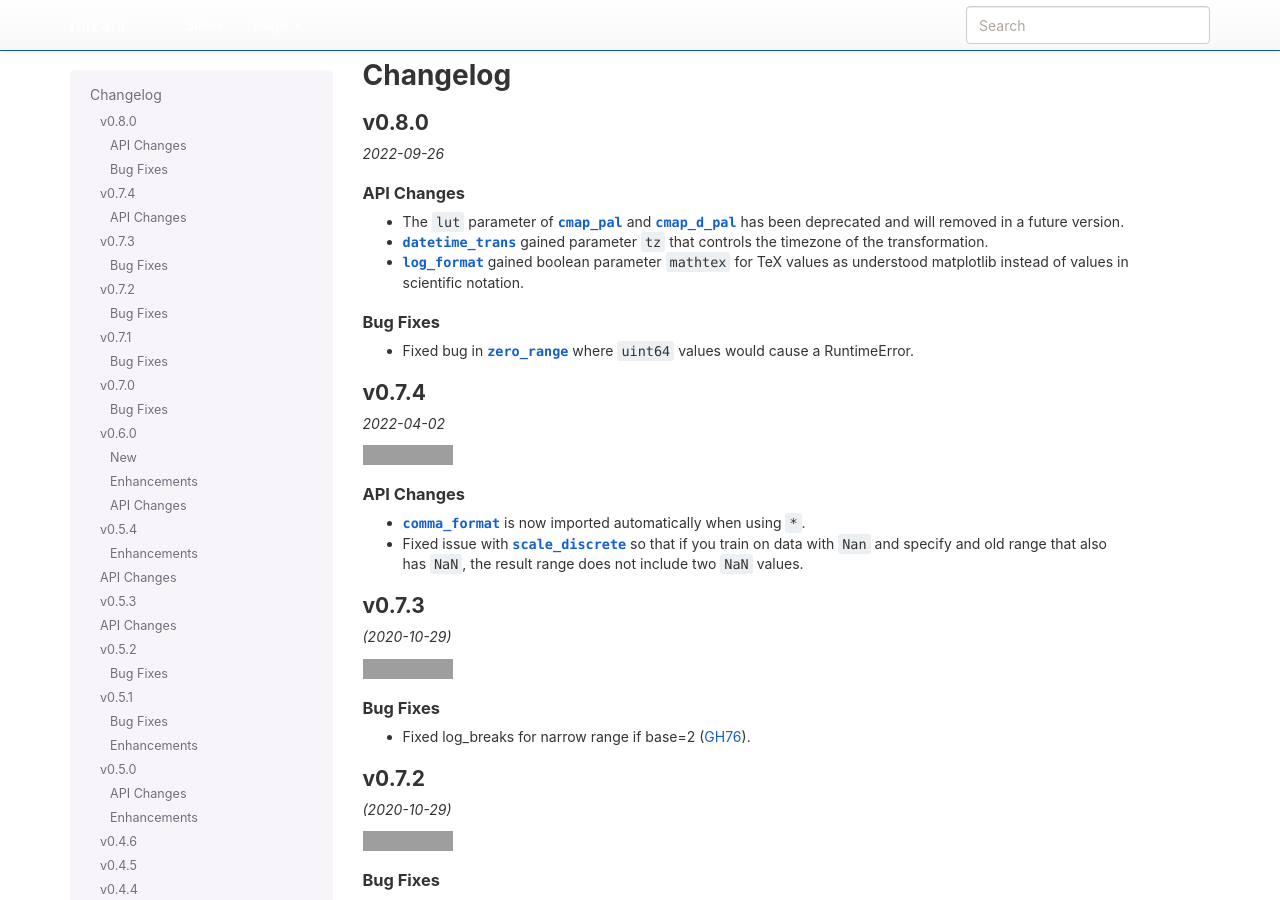
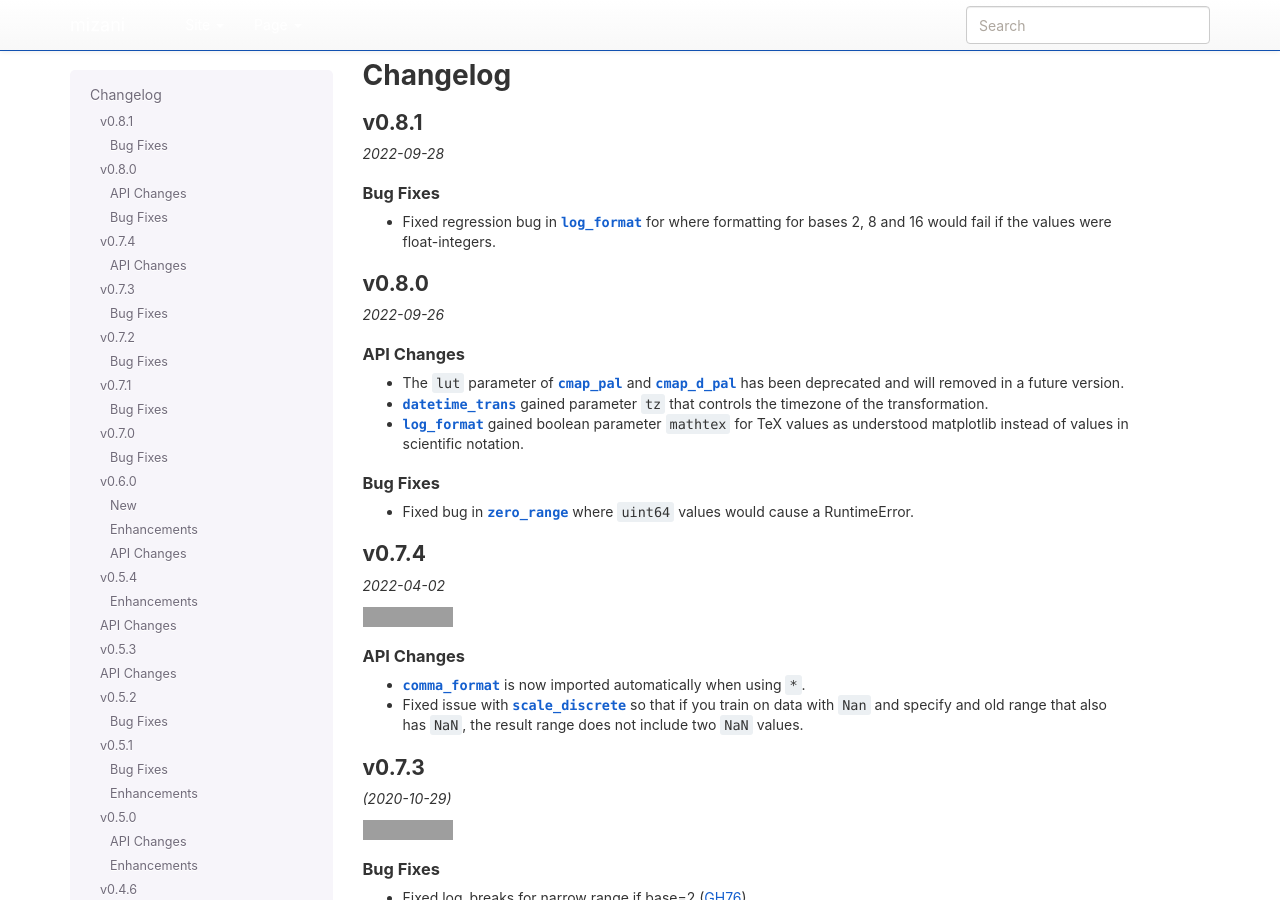
Before and after one commit to has2k1/mizani, a Sphinx documentation site: the page built from doc/changelog.rst, in a window 1280 px wide and 900 px high. Built offline with Sphinx 7.4.7, drawn with Linux system fonts in a browser that asks for light colours; nearby versions of some CDN libraries; library files that are not in the unit come from our copies; pages that are not in the unit, such as notebooks, are missing from menus; grey boxes are pictures that could not be loaded.

Commit message:
Fix log_format with base 2, 8, 16 float-integers

```diff
--- a/doc/changelog.rst
+++ b/doc/changelog.rst
@@ -1,5 +1,17 @@
 Changelog
 =========
+
+v0.8.1
+------
+
+*2022-09-28*
+
+Bug Fixes
+*********
+
+- Fixed regression bug in :class:`~mizani.formatters.log_format` for
+  where formatting for bases 2, 8 and 16 would fail if the values were
+  float-integers.
 
 v0.8.0
 ------
```
Also changed, not shown: 2 other files.
